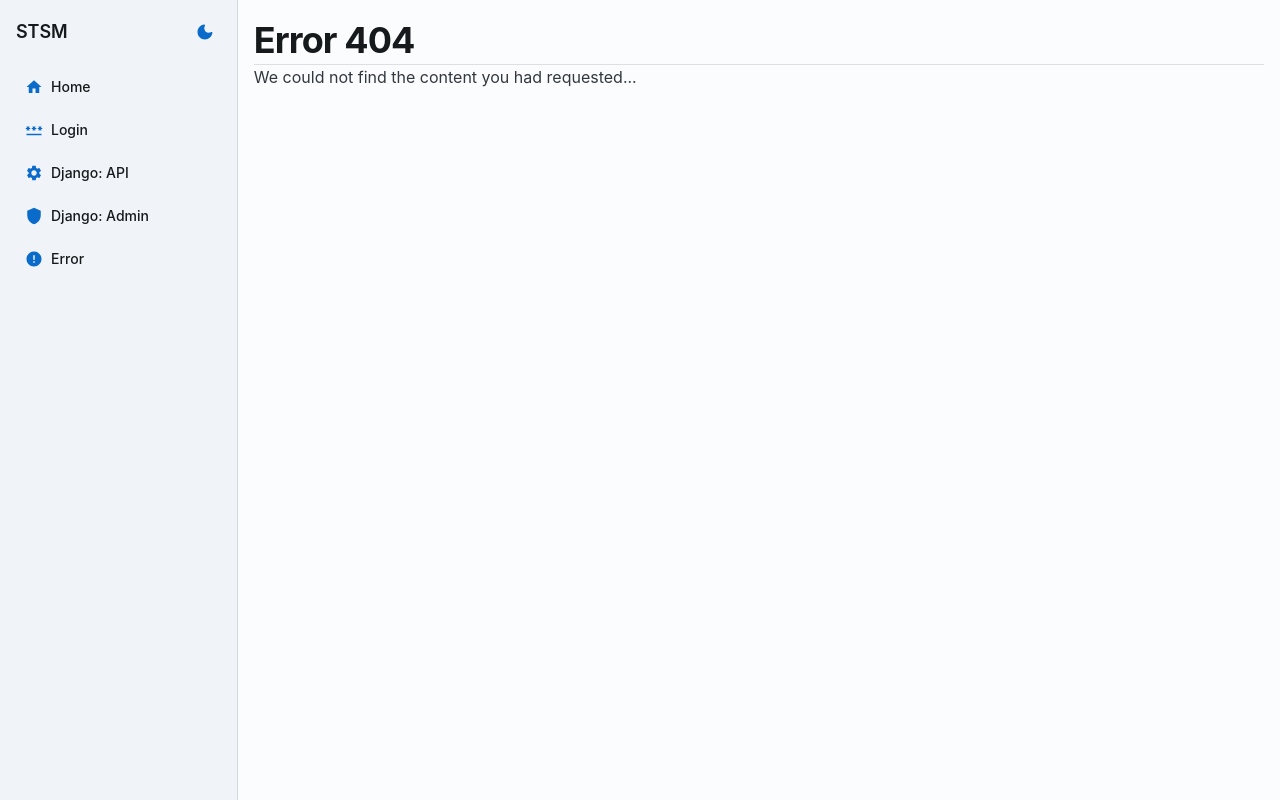
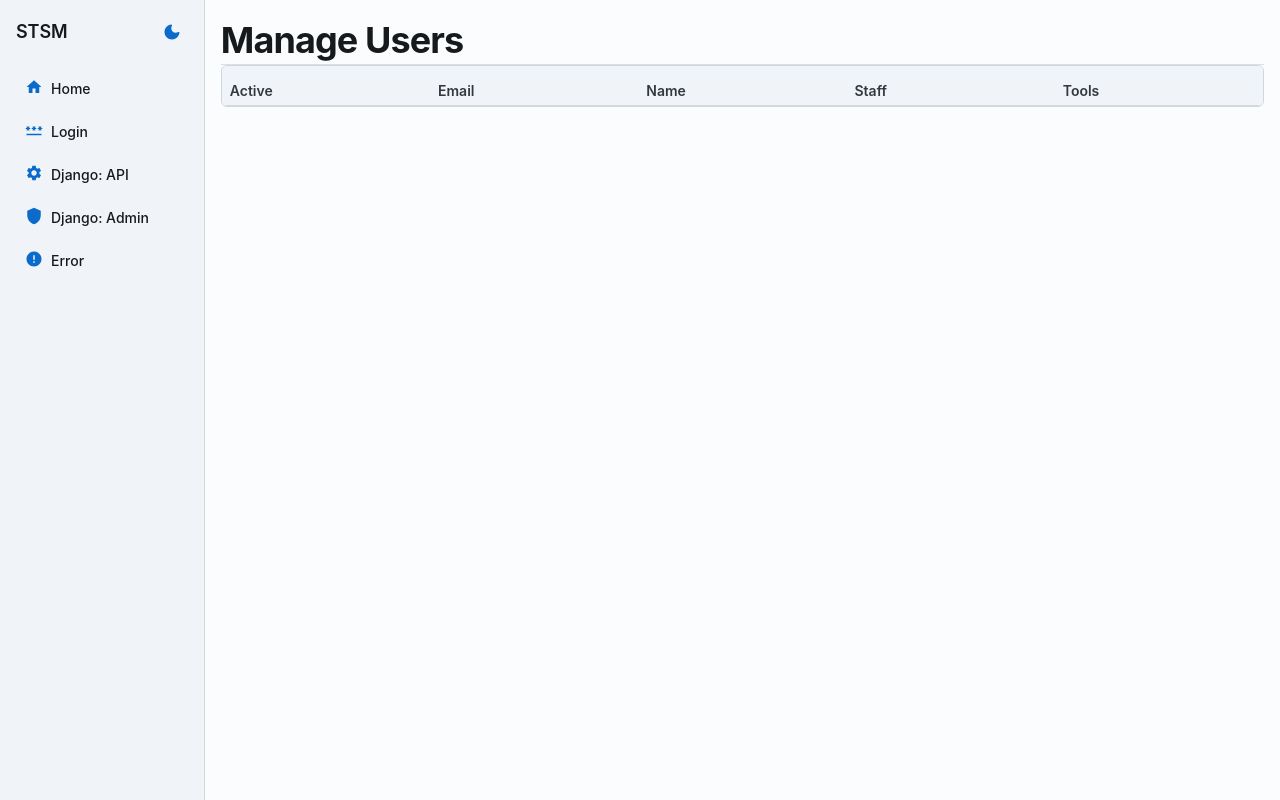
Before and after one commit to killeand/django-learning, a React (Vite) app in the folder frontend/: page /users in a window 1280 px wide. Before the commit this address led to /404. Built offline with nearby package versions, Linux system fonts and the light colour scheme.

Commit message:
Added a toast cause why not. Working on users portal.

```diff
--- a/frontend/package.json
+++ b/frontend/package.json
@@ -21,6 +21,7 @@
     "react": "^18.2.0",
     "react-dom": "^18.2.0",
     "react-router-dom": "^6.16.0",
+    "react-toastify": "^9.1.3",
     "ulidx": "^2.2.1"
   },
   "devDependencies": {
--- a/frontend/src/components/Application.jsx
+++ b/frontend/src/components/Application.jsx
@@ -1,7 +1,7 @@
 import { BrowserRouter, Routes, Route, NavLink, Navigate } from "react-router-dom";
 import { useContext } from "react";
 import UserContext from "./UserContext";
-import Calls from '@/pages/Calls';
+import Users from '@/pages/users/Index';
 import SiteIndex from '@/pages/Index';
 import Login from '@/pages/auth/Login';
 import Logout from '@/pages/auth/Logout';
@@ -20,7 +20,7 @@ export default function Application() {
         { path: "/", index: true, name: "Home", authed: false, always: true, component: (<SiteIndex />), icon: Home },
         { path: "/auth/login", index: false, name: "Login", authed: false, always: false, component: (<Login />), icon: Password },
         { path: "/auth/logout", index: false, name: "Logout", authed: true, always: false, component: (<Logout />), icon: Lock },
-        { path: "/calls", index: false, name: "API Calls", authed: true, always: false, component: (<Calls />), icon: Phone },
+        { path: "/users", index: false, name: "Users", authed: true, always: false, component: (<Users />), icon: Phone },
         { path: "/api", index: false, name: "Django: API", authed: false, always: true, component: null, icon: Settings },
         { path: "/admin", index: false, name: "Django: Admin", authed: false, always: true, component: null, icon: Shield },
         { path: "/errored", index: false, name: "Error", authed: false, always: true, component: null, icon: Error },
@@ -33,8 +33,8 @@ export default function Application() {
         return (
             <ListItemButton color="primary" {...isActive}>
                 <NavIcon />
-                <ListItemContent>
-                    <T level="title-sm">{title}</T>
+                <ListItemContent sx={{display: 'flex', alignItems: 'center'}}>
+                    <T level="title-sm" sx={{marginBottom:'-0.3rem'}}>{title}</T>
                 </ListItemContent>
             </ListItemButton>
         );
--- a/frontend/src/main.jsx
+++ b/frontend/src/main.jsx
@@ -1,14 +1,16 @@
 import React from 'react'
 import ReactDOM from 'react-dom/client'
-import { CssVarsProvider } from '@mui/joy'
+import { CssVarsProvider, CssBaseline } from '@mui/joy'
 import Application from '@/components/Application'
 import { UserProvider } from './components/UserContext'
 import '@/styles/global.css'
+import 'react-toastify/dist/ReactToastify.css';
 
 ReactDOM.createRoot(document.getElementById('root')).render(
     <React.StrictMode>
         <UserProvider>
             <CssVarsProvider>
+                <CssBaseline />
                 <Application />
             </CssVarsProvider>
         </UserProvider>
--- a/frontend/src/pages/auth/Login.jsx
+++ b/frontend/src/pages/auth/Login.jsx
@@ -1,7 +1,9 @@
 import { useState, useContext } from "react";
 import { Axios } from '@/scripts/Axios';
 import { useSearchParams, Link } from "react-router-dom";
+import { ToastContainer, toast } from "react-toastify";
 import UserContext from "@/components/UserContext";
+import { useColorScheme } from "@mui/joy";
 
 import { Box, Card, CardActions, CardContent, Divider, FormControl, FormLabel, Checkbox, Input, Button, Alert, Typography as T } from '@mui/joy';
 import { Password } from "@mui/icons-material";
@@ -13,6 +15,7 @@ export default function Page() {
     const [error, setError] = useState("");
     const [loginType, setLoginType] = useState(false);
     const params = useSearchParams();
+    const { mode } = useColorScheme();
 
     function Login() {
         setError("");
@@ -37,12 +40,14 @@ export default function Page() {
                 else location.replace("/");
             })
             .catch(({ response: error }) => {
-                setError("Username/Password combination is invalid....");
+                //setError("Username/Password combination is invalid....");
+                toast.error("Username/Password combination is invalid...", {theme:mode});
             })
     }
 
     return (
         <Box sx={{ flexGrow: 1, display: 'flex', alignItems: 'center', justifyContent: 'center' }}>
+            <ToastContainer />
             <Card color="primary" variant="outlined" size="sm" sx={{width: { md: '50%'}}}>
                 {(error.length > 0) && (<Alert color="danger" variant="solid">{error}</Alert>)}
                 <T level="title-lg" startDecorator={<Password />}>Login to account</T>
--- /dev/null
+++ b/frontend/src/pages/users/Index.jsx
@@ -0,0 +1,39 @@
+import { useEffect } from 'react';
+import { Axios } from '@/scripts/Axios';
+import { Outlet } from 'react-router-dom';
+
+import { Sheet, Box, Divider, Table, Typography as T } from '@mui/joy';
+
+/* ID, Email, First Name, Last Name, isActive, isStaff */
+
+const TestData = [
+
+];
+
+export default function Page() {
+    return (
+        <>
+            <Box sx={{p:2}}>
+                <T level="h1">Manage Users</T>
+                <Divider inline="none" />
+                <Sheet variant="outlined" sx={{width: '100%',borderRadius: 'sm',flexShrink: 1,overflow: 'auto',minHeight: 0,}}>
+                    <Table stickyHeader hoverRow sx={{ '--TableCell-headBackground': 'var(--joy-palette-background-level1)', '--Table-headerUnderlineThickness': '1px', '--TableRow-hoverBackground': 'var(--joy-palette-background-level1)', '--TableCell-paddingY': '4px', '--TableCell-paddingX': '8px' }}>
+                        <thead>
+                            <tr>
+                                <th>Active</th>
+                                <th>Email</th>
+                                <th>Name</th>
+                                <th>Staff</th>
+                                <th>Tools</th>
+                            </tr>
+                        </thead>
+                        <tbody>
+
+                        </tbody>
+                    </Table>
+                </Sheet>
+            </Box>
+            <Outlet />
+        </>
+    );
+}
```
Also changed, not shown: 1 other file (tests, documents, lock files or other folders).
